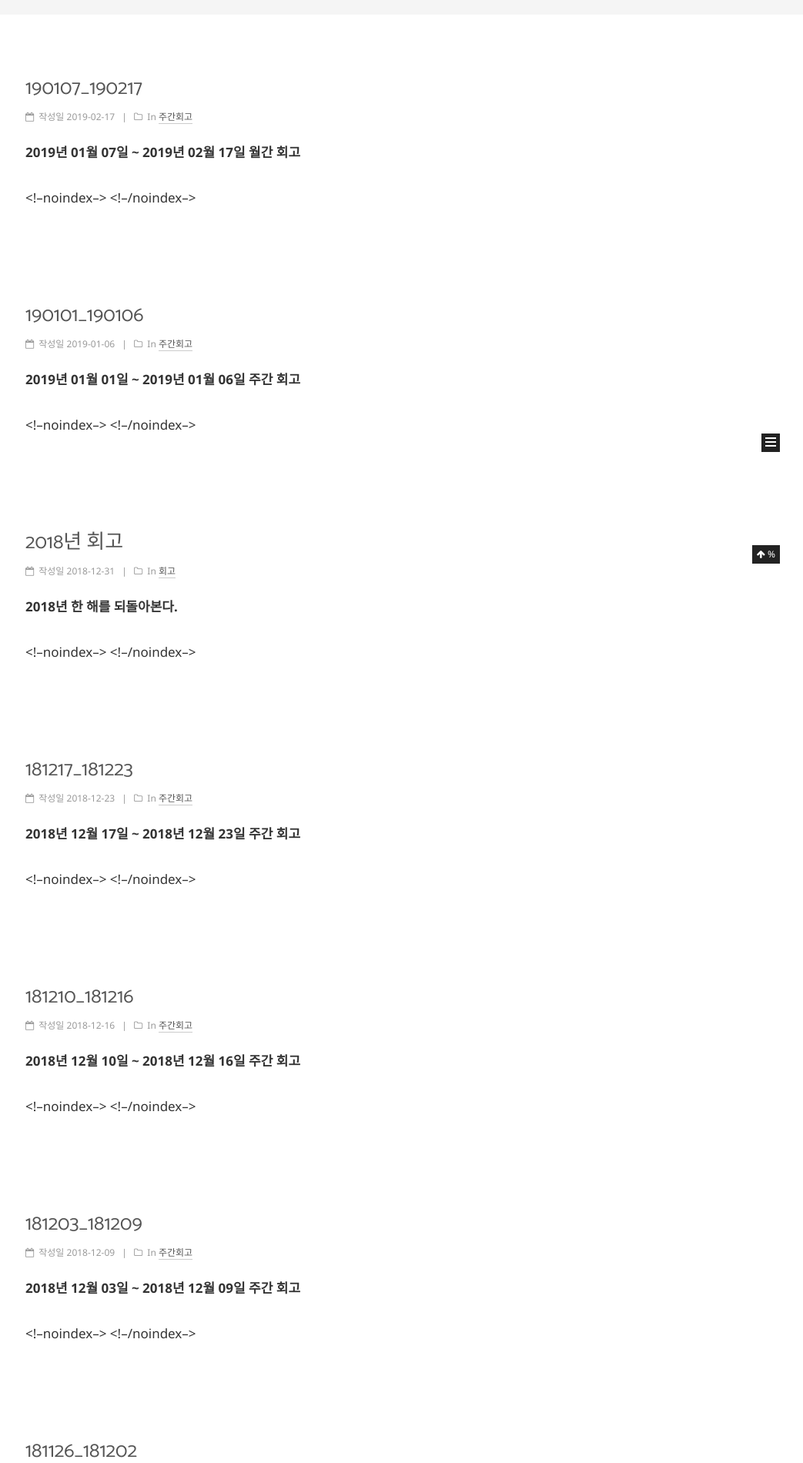
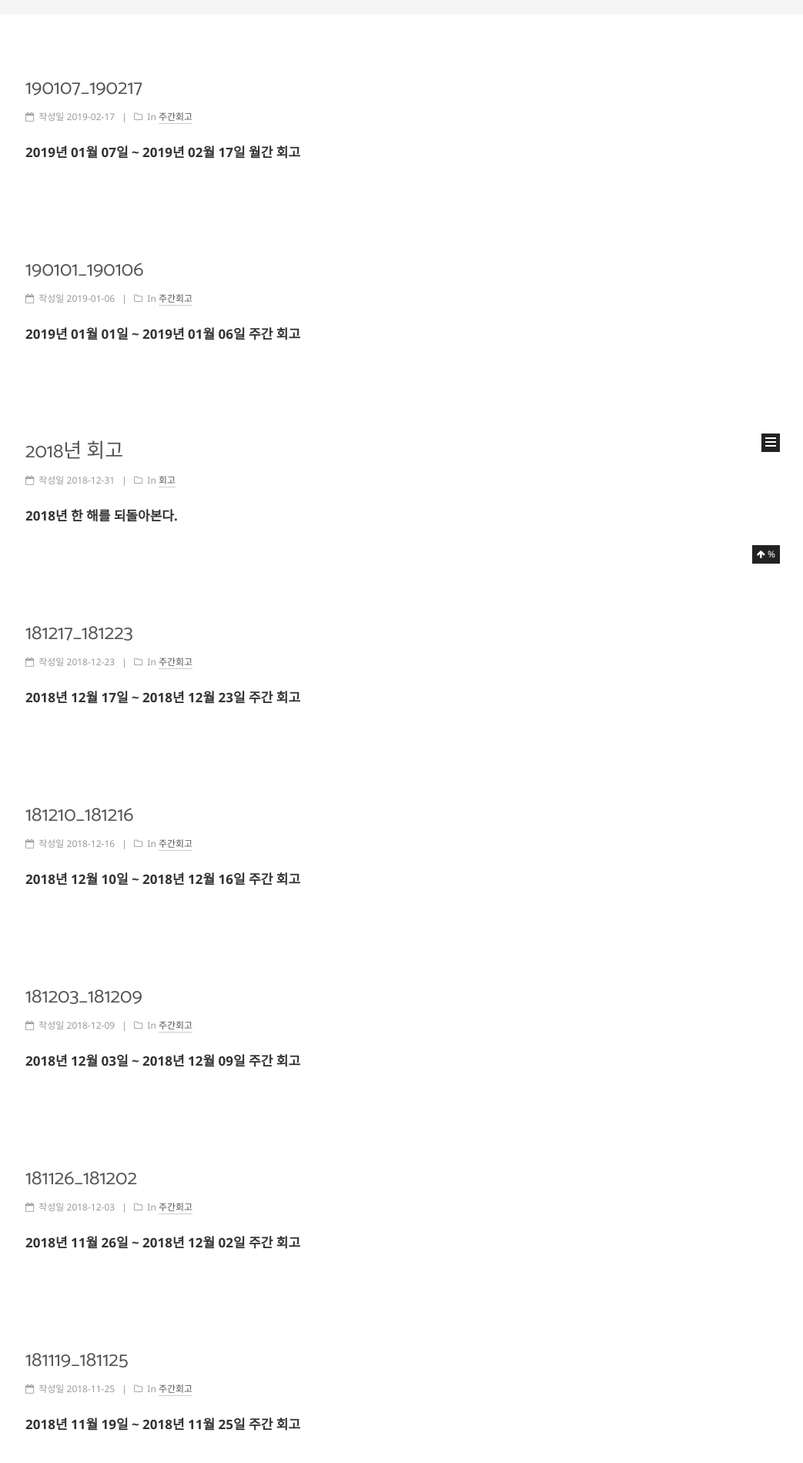
Before and after one commit to gwonsungjun/gwonsungjun.github.io, a Jekyll site: the page built from index.html, in a window 1280 px wide. Shown: the part 268-2168 px from the top of the page at 77% size, without its empty margins (237-1280 px from the left). Built offline with Jekyll 4.4.1, drawn with Linux system fonts in a browser that asks for light colours; the list of posts is cut into pages by our own code; some of the changed text lies outside the part shown.

Commit message:
Update main layout

```diff
--- a/_includes/_macro/post.html
+++ b/_includes/_macro/post.html
@@ -295,35 +295,39 @@
     {% if is_index %}
     {% if post.description and site.excerpt_description %}
     {{ post.description }}
+<!--
     &lt;!&ndash;noindex&ndash;&gt;
+-->
 <!--    <div class="post-button text-center">
         <a class="btn" href="{{ post.url | relative_url }}">
             {{ __.post.read_more }} &raquo;
         </a>
     </div>-->
+<!--
     &lt;!&ndash;/noindex&ndash;&gt;
+-->
     {% elsif post.excerpt %}
     {{ post.excerpt }}
-    &lt;!&ndash;noindex&ndash;&gt;
+    <!--&lt;!&ndash;noindex&ndash;&gt;-->
 <!--    <div class="post-button text-center">
         <a class="btn" href="{{ post.url | relative_url }}{% if site.scroll_to_more %}#{{ __.post.more }}{% endif %}"
            rel="contents">
             {{ __.post.read_more }} &raquo;
         </a>
     </div>-->
-    &lt;!&ndash;/noindex&ndash;&gt;
+    <!--&lt;!&ndash;/noindex&ndash;&gt;-->
     {% elsif site.auto_excerpt.enable %}
     {% assign content = post.content | strip_html %}
     {{ content | slice: 0, site.auto_excerpt.length }}
     {% if content.size > site.auto_excerpt.length %}...{% endif %}
-    &lt;!&ndash;noindex&ndash;&gt;
+    <!--&lt;!&ndash;noindex&ndash;&gt;-->
 <!--    <div class="post-button text-center">
         <a class="btn" href="{{ post.url | relative_url }}{% if site.scroll_to_more %}#{{ __.post.more }}{% endif %}"
            rel="contents">
             {{ __.post.read_more }} &raquo;
         </a>
     </div>-->
-    &lt;!&ndash;/noindex&ndash;&gt;
+    <!--&lt;!&ndash;/noindex&ndash;&gt;-->
     {% else %}
     {% if post.type == 'picture' %}
     <a href="{{ post.url | relative_url }}">{{ post.content }}</a>
```
